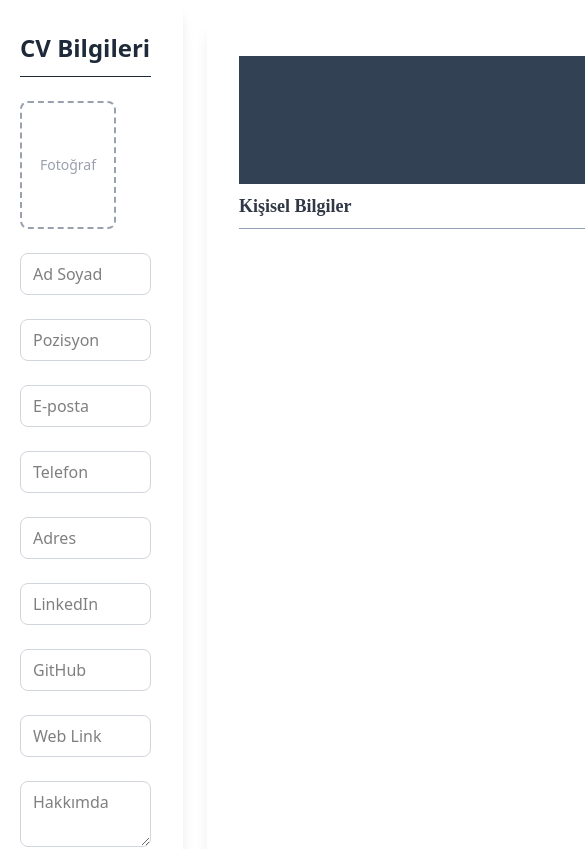
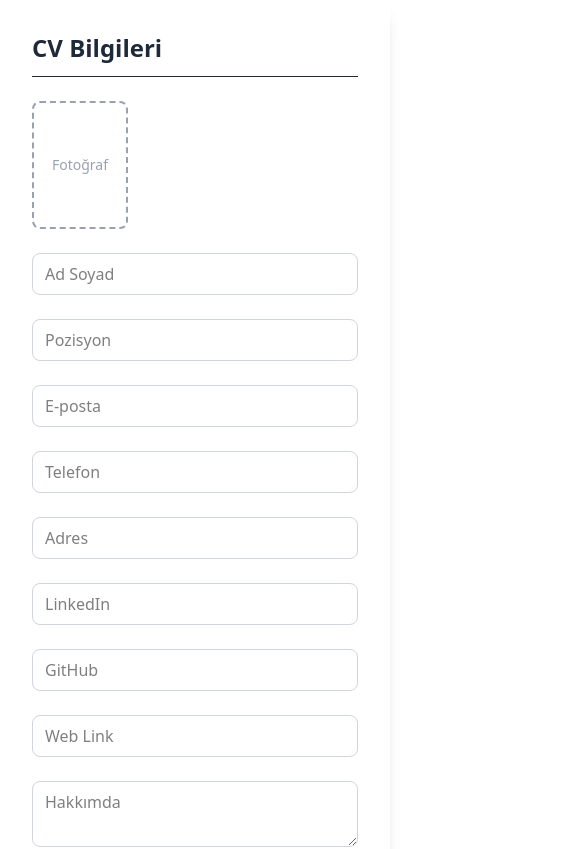
Before and after one commit to sevvalkarahan/CV_creation_page_with_next.js, a Next.js app: page / in a window 390 px wide. Shown: the top 849 px of the page, 585 px wide, since content can reach past the window. Built offline with nearby package versions, Linux system fonts and the light colour scheme.

Commit message:
responsive design was edited

```diff
--- a/app/page.js
+++ b/app/page.js
@@ -62,10 +62,7 @@ const CreateCV = () => {
     const element = document.getElementById("cv");
     html2pdf()
       .set({
-        margin: [5, 5, 5, 5],
-        // pagebreak: {
-        //     mode: ["css", "avoid-all"],
-        // },
+        margin: [5, 0, 10, 0],
         filename: "cv.pdf",
         image: { type: "jpeg", quality: 0.98 },
         html2canvas: {
@@ -78,6 +75,9 @@ const CreateCV = () => {
           format: "a4",
           orientation: "portrait",
         },
+        pagebreak: {
+          mode: ["css", "legacy"],
+        }
       })
       .from(element)
       .save();
@@ -137,10 +137,11 @@ const CreateCV = () => {
 
 
   return (
-    <div className="flex flex-row gap-6 justify-center">
+
+    <div className="w-full flex flex-col lg:flex-row gap-8 justify-center items-start lg:justify-evenly">
 
       {/* FORM */}
-      <div className="w-1/2 bg-white p-8 rounded-2xl shadow-lg space-y-6">
+      <div className="w-full lg:w-1/2 bg-white p-8 rounded-2xl shadow-lg space-y-6">
         <h2 className="text-2xl font-semibold text-gray-800 border-b pb-3">CV Bilgileri</h2>
 
 
@@ -483,9 +484,9 @@ const CreateCV = () => {
       </div>
 
       {/* CV PREVIEW */}
-      <div className="w-1/2 relative">
-        <div className="sticky top-6">
-          <div id="cv" className="p-8 shadow-lg" style={{ width: "200mm", minHeight: "287mm", backgroundColor: 'white', fontFamily: 'Times New Roman', fontSize: '9pt' }}>
+      <div className="w-full lg:w-1/2 relative flex justify-center">
+        <div className="lg:sticky lg:top-6">
+          <div id="cv" className="p-8" style={{ width: "210mm", minHeight: "297mm", padding: "15mm", backgroundColor: 'white', fontFamily: 'Times New Roman', fontSize: '9pt' }}>
             <div className="flex w-full h-32 mb-2" style={{ backgroundColor: '#334155', color: 'white' }}>
 
               <div>
@@ -494,7 +495,6 @@ const CreateCV = () => {
                     src={photo}
                     alt="profile"
                     className="w-28 h-32 object-cover mr-10"
-                    style={{ backgroundColor: 'white', border: '1px solid #334155' }}
                   />
                 )}
               </div>
@@ -505,7 +505,7 @@ const CreateCV = () => {
             </div>
 
             <div>
-              <h1 className="font-bold text-lg my-2" style={{ color: '#303846' }}>Kişisel Bilgiler</h1>
+              <h1 className="font-bold text-lg my-2" style={{ color: '#303846' }}>Personal Information</h1>
               <hr style={{ color: '#90a1b9' }} />
               <div>
                 <div>
@@ -556,14 +556,14 @@ const CreateCV = () => {
             </div>
 
             {cvData.about && (
-              <section className="mb-4" style={{ pageBreakInside: "avoid" }}>
+              <section className="mb-4">
                 <h2 className="font-bold text-sm my-2" style={{ color: '#303846' }}>Summary</h2>
                 <hr style={{ color: '#90a1b9' }} />
                 <p>{cvData.about}</p>
               </section>
             )}
             {cvData.education && (
-              <section className="mb-4" style={{ pageBreakInside: "avoid" }}>
+              <section className="mb-4">
                 <h2 className="font-bold my-2">Education</h2>
                 <hr style={{ color: '#90a1b9' }} />
                 <div className="flex">
@@ -578,7 +578,7 @@ const CreateCV = () => {
               </section>
             )}
             {experiences.some(exp => exp.company) && (
-              <section className="mb-4" style={{ pageBreakInside: "avoid" }}>
+              <section className="mb-4">
                 <h2 className="font-bold text-sm my-2">Experience</h2>
                 <hr style={{ color: '#90a1b9' }} />
 
@@ -603,7 +603,7 @@ const CreateCV = () => {
             )}
 
             {certificates.some(cert => cert.name) && (
-              <section className="mb-4" style={{ pageBreakInside: "avoid" }}>
+              <section className="mb-4">
                 <h2 className="font-bold text-sm my-2">Certificates</h2>
                 <hr style={{ color: '#90a1b9' }} />
 
@@ -627,7 +627,7 @@ const CreateCV = () => {
               </section>
             )}
             {skills.some(skill => skill.name) && (
-              <section className="mb-4" style={{ pageBreakInside: "avoid" }}>
+              <section className="mb-4">
                 <h2 className="font-bold text-sm my-2">Skills</h2>
                 <hr style={{ color: '#90a1b9' }} />
 
@@ -643,7 +643,7 @@ const CreateCV = () => {
               </section>
             )}
             {languages.some(lang => lang.name) && (
-              <section className="mb-4" style={{ pageBreakInside: "avoid" }}>
+              <section className="mb-4">
                 <h2 className="font-bold text-sm my-2">Languages</h2>
                 <hr style={{ color: '#90a1b9' }} />
 
@@ -662,7 +662,7 @@ const CreateCV = () => {
 
 
             {onRequest || referances.some(ref => ref.name) ? (
-              <section className="mb-4" style={{ pageBreakInside: "avoid" }}>
+              <section className="mb-4">
                 <h2 className="font-bold text-sm my-2">References</h2>
                 <hr style={{ color: '#90a1b9' }} />
 
@@ -690,6 +690,7 @@ const CreateCV = () => {
 
 
     </div >
+
   );
 };
 
```
